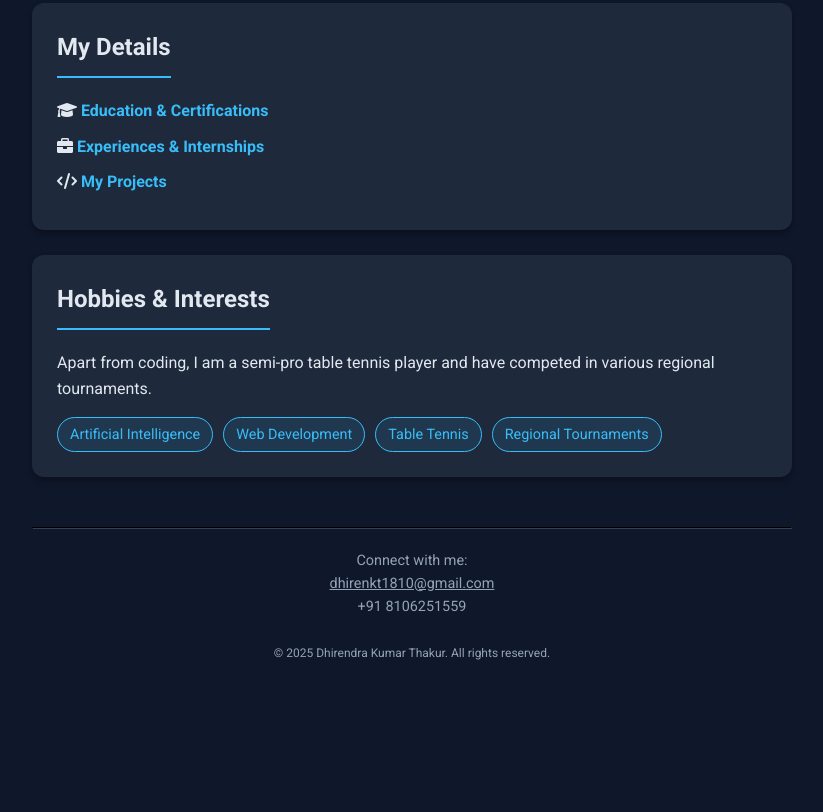
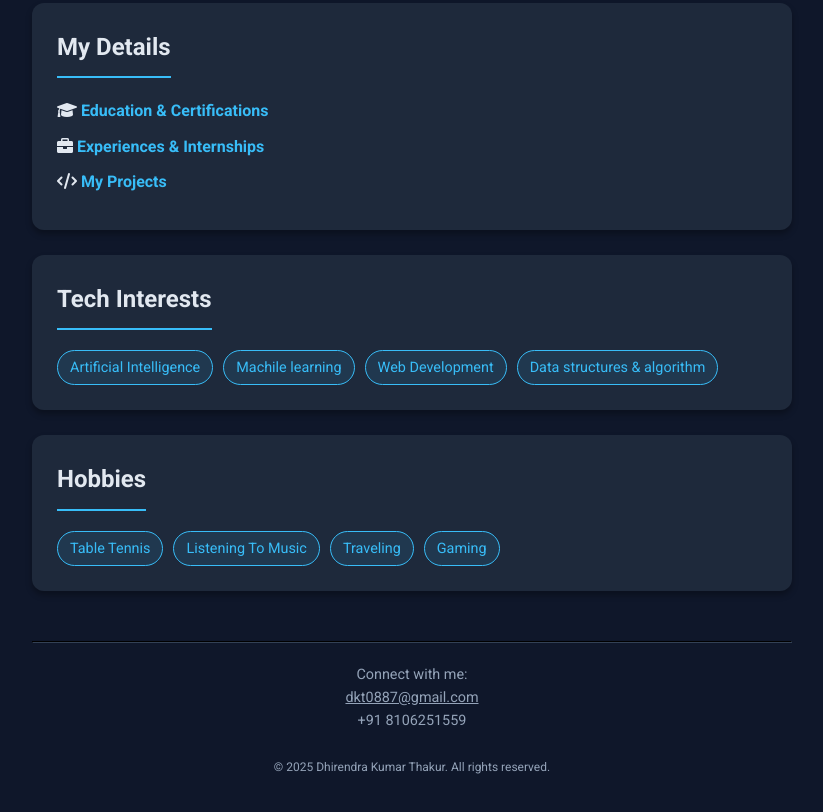
Before and after one commit to Dhirendra10251/portfolio_website, a plain HTML site: page index.html in a window 1280 px wide. Shown: the part 680-1492 px from the top of the page, without its empty margins (228-1051 px from the left). Before the commit the page ends 1394 px from the top, so only its background shows below. Drawn offline with Linux system fonts and the light colour scheme.

Commit message:
added tech interests and updated hobbies

```diff
--- a/index.html
+++ b/index.html
@@ -235,16 +235,22 @@
                 </ul>
             </section>
 
-            <section id="hobbies">
-                <h2>Hobbies & Interests</h2>
-                <p style="margin-bottom: 15px;">
-                    Apart from coding, I am a semi-pro table tennis player and have competed in various regional tournaments.
-                </p>
+            <section id="tech-interests">
+                <h2>Tech Interests</h2>
                 <div class="tag-container">
                     <span class="tag">Artificial Intelligence</span>
+                    <span class="tag">Machile learning</span>
                     <span class="tag">Web Development</span>
+                    <span class="tag">Data structures & algorithm</span>
+                </div>
+            </section>
+            <section id="hobbies">
+                <h2>Hobbies</h2>
+                <div class="tag-container">
                     <span class="tag">Table Tennis</span>
-                    <span class="tag">Regional Tournaments</span>
+                    <span class="tag">Listening To Music</span>
+                    <span class="tag">Traveling</span>
+                    <span class="tag">Gaming</span>
                 </div>
             </section>
         </main>
@@ -254,7 +260,7 @@
             <hr style="border-color: #334155; margin-bottom: 20px;">
             <p>Connect with me:</p>
             <p>
-                <a href="mailto:dhirenkt1810@gmail.com">dhirenkt1810@gmail.com</a>
+                <a href="mailto:dkt0887@gmail.com">dkt0887@gmail.com</a>
             </p>
             <p>+91 8106251559</p>
             <br>
```
